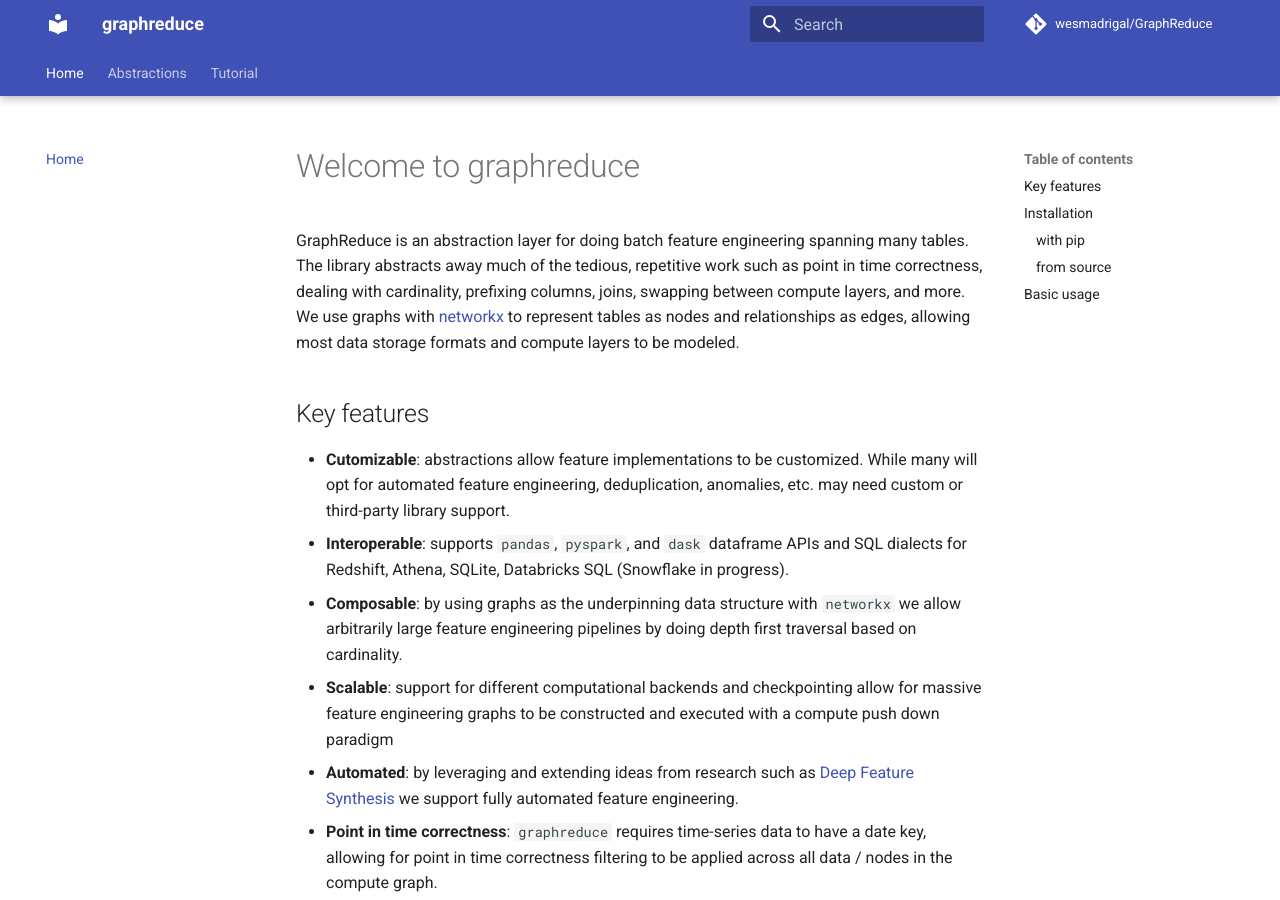
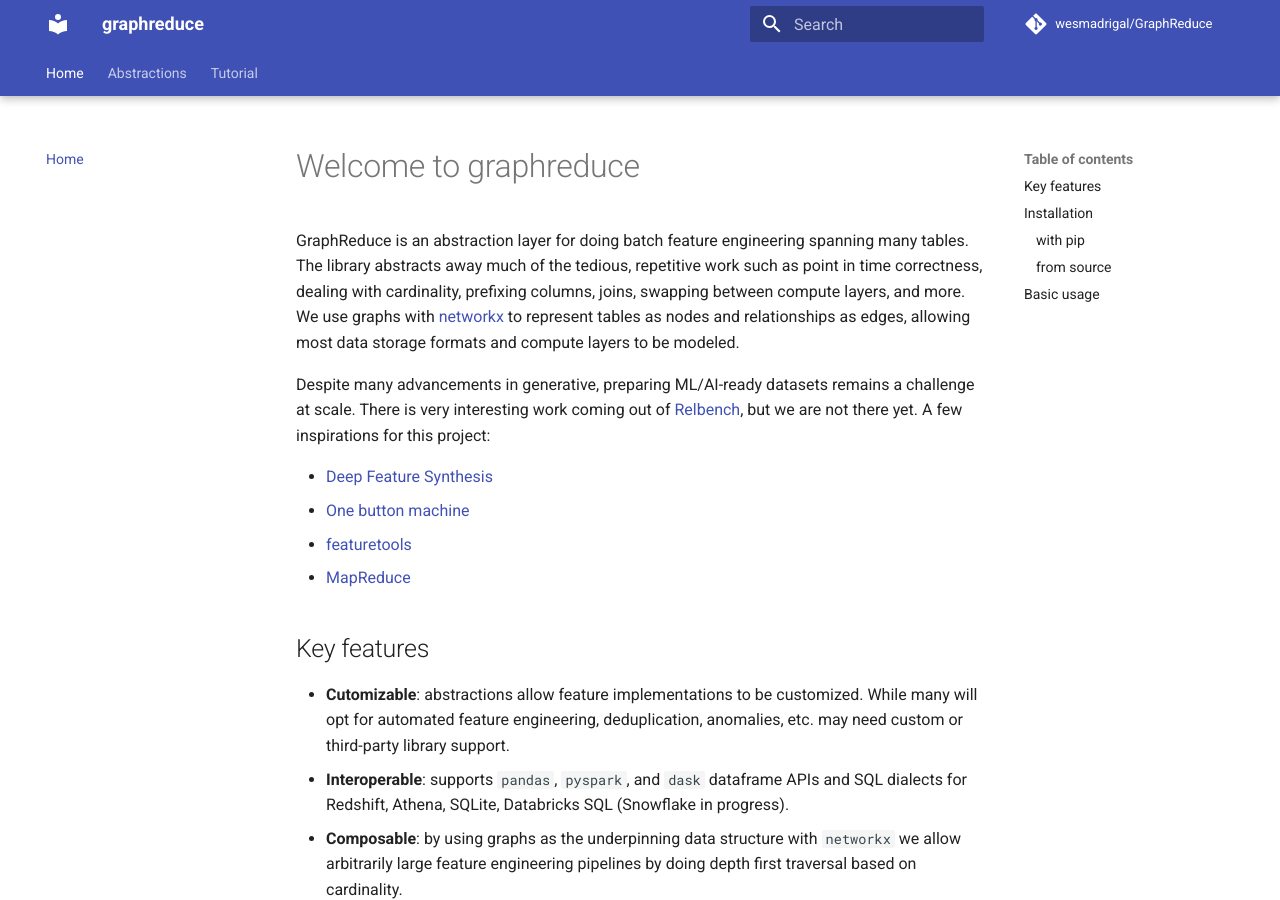
Before and after one commit to wesmadrigal/GraphReduce, an MkDocs documentation site: the page built from docs/index.md, in a window 1280 px wide and 900 px high. Built offline with MkDocs 1.6.1 and Material for MkDocs 9.7.7, drawn with Linux system fonts in a browser that asks for light colours; comment, search, counter and statistics services are not loaded.

Commit message:
more updates

```diff
--- a/docs/index.md
+++ b/docs/index.md
@@ -4,6 +4,15 @@ GraphReduce is an abstraction layer for doing batch feature engineering spanning
 abstracts away much of the tedious, repetitive work such as point in time correctness, dealing with cardinality,
 prefixing columns, joins, swapping between compute layers, and more.  We use graphs with [networkx](https://github.com/networkx/networkx) to represent tables as
 nodes and relationships as edges, allowing most data storage formats and compute layers to be modeled.
+
+Despite many advancements in generative, preparing ML/AI-ready datasets remains a challenge at scale. There is very
+interesting work coming out of [Relbench](https://relbench.stanford.edu), but we are not there yet.  A few inspirations
+for this project:
+
+* [Deep Feature Synthesis](https://groups.csail.mit.edu/EVO-DesignOpt/groupWebSite/uploads/Site/DSAA_DSM_2015.pdf)
+* [One button machine](https://arxiv.org/abs/1706.00327)
+* [featuretools](https://www.featuretools.com)
+* [MapReduce](https://static.googleusercontent.com/media/research.google.com/en//archive/mapreduce-osdi04.pdf)
 
 
 ## Key features
```
